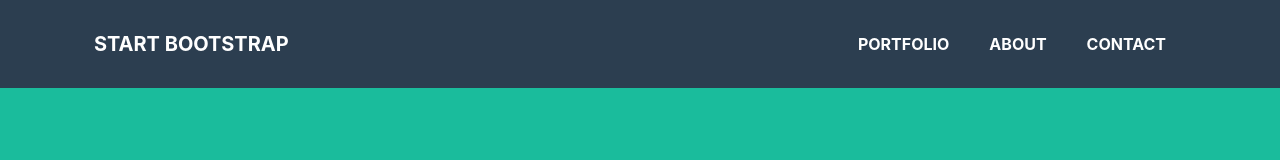
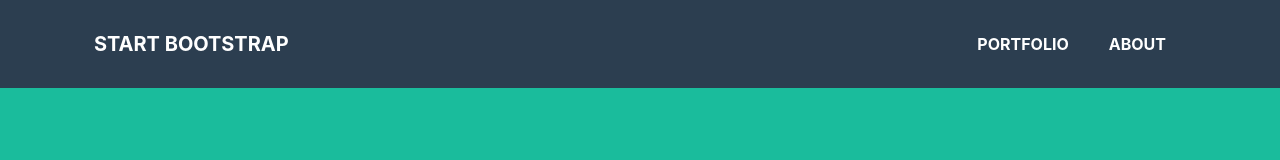
Before and after one commit to miodice3/portfolio, a React (Create React App) app in the folder my-portfolio/: page / in a window 1280 px wide. Shown: the top 160 px of the page. Built offline with nearby package versions, Linux system fonts and the light colour scheme.

Commit message:
remove unused link in header

```diff
--- a/my-portfolio/src/Components/header.js
+++ b/my-portfolio/src/Components/header.js
@@ -11,7 +11,6 @@ function Header() {
                   <ul className="navbar-nav ml-auto">
                       <li className="nav-item mx-0 mx-lg-1"><a className="nav-link py-3 px-0 px-lg-3 rounded js-scroll-trigger" href="#portfolio">Portfolio</a></li>
                       <li className="nav-item mx-0 mx-lg-1"><a className="nav-link py-3 px-0 px-lg-3 rounded js-scroll-trigger" href="#about">About</a></li>
-                      <li className="nav-item mx-0 mx-lg-1"><a className="nav-link py-3 px-0 px-lg-3 rounded js-scroll-trigger" href="#contact">Contact</a></li>
                   </ul>
               </div>
           </div>
```
